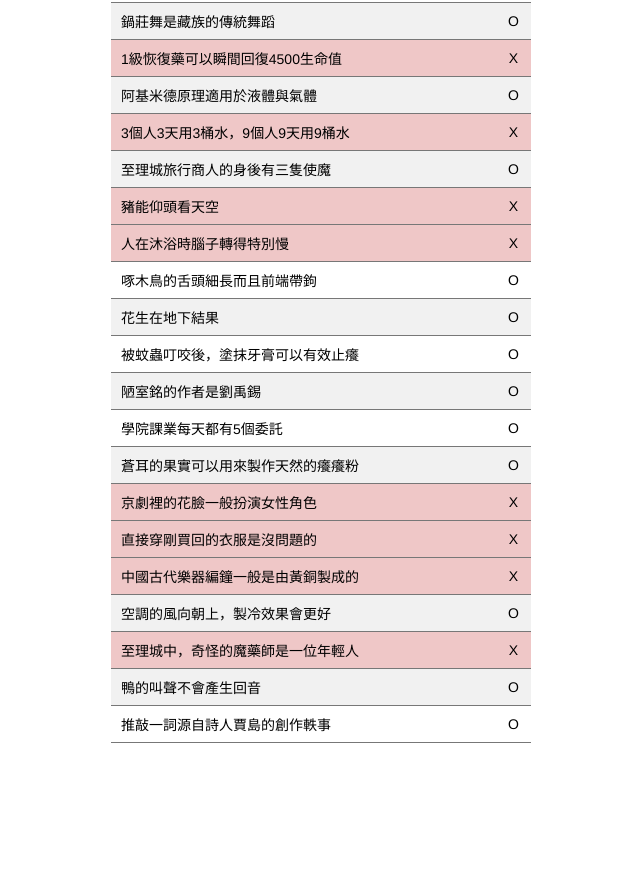
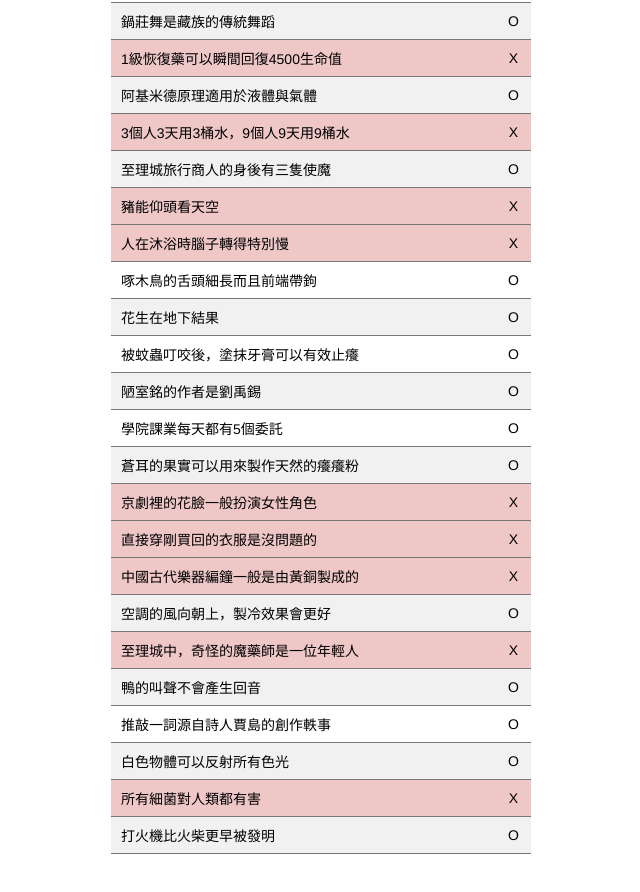
Before and after one commit to cheenlam/beginner_online, a plain HTML site: page index.html in a window 1280 px wide. Shown: the part 8065-8957 px from the top of the page, without its empty margins (319-959 px from the left). Before the commit the page ends 8908 px from the top, so only its background shows below. Drawn offline with Linux system fonts and the light colour scheme.

Commit message:
no message

```diff
--- a/json/answer.json
+++ b/json/answer.json
@@ -233,6 +233,8 @@
     { "question": "空調的風向朝上，製冷效果會更好", "answer": true , "correct": "" },
     { "question": "至理城中，奇怪的魔藥師是一位年輕人", "answer": false , "correct": "是一位白鬍子的長者" },
     { "question": "鴨的叫聲不會產生回音", "answer": true , "correct": "" },
-    { "question": "推敲一詞源自詩人賈島的創作軼事", "answer": true , "correct": "" }
-
+    { "question": "推敲一詞源自詩人賈島的創作軼事", "answer": true , "correct": "" },
+    { "question": "白色物體可以反射所有色光", "answer": true , "correct": "" },
+    { "question": "所有細菌對人類都有害", "answer": false , "correct": "絕大多數的細菌對人類不但無害，反而非常重要，只有少數會讓人們生病" },
+    { "question": "打火機比火柴更早被發明", "answer": true , "correct": "" }
 ]
--- a/scss/_main.scss
+++ b/scss/_main.scss
@@ -200,7 +200,7 @@ select {
         border-radius: 10px 10px 0 0;
     }
     .content {
-        padding: 15px 10px 30px;
+        padding: 15px 12px 30px 10px;
         label{
             width: 100%;
             display: inline-block;
```
Also changed, not shown: scss/all.css, 1 other file.
